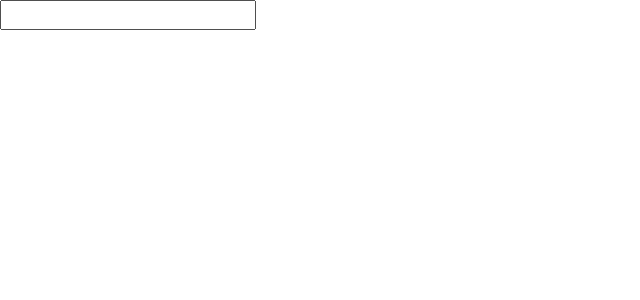
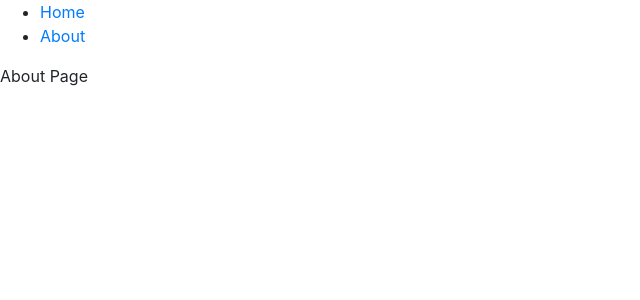
Before and after one commit to adriantelles/react-hook-example, a React (Create React App) app: page /about in a window 1280 px wide. Shown: the top 300 px of the page, without its empty margins (0-640 px from the left). Built offline with nearby package versions, Linux system fonts and the light colour scheme.

Commit message:
useContext step 1

```diff
--- a/package.json
+++ b/package.json
@@ -6,6 +6,7 @@
     "bootstrap": "^4.3.1",
     "react": "^16.10.2",
     "react-dom": "^16.10.2",
+    "react-router-dom": "^5.1.2",
     "react-scripts": "3.2.0"
   },
   "scripts": {
--- a/src/App.js
+++ b/src/App.js
@@ -1,53 +1,26 @@
-import React, { useReducer , useState } from 'react'
+import React from 'react'
+import { BrowserRouter as Router, Route, Link } from 'react-router-dom';
+import { Index }  from "./pages"
+import { About }  from "./pages/about"
 
-// const reducer = (state, action)=>{
-//   switch(action.type){
-//     case 'increment':
-//         return state + 1;
-//     case 'decrement':
-//         return state - 1;
-//     default:
-//         return state;
-//   }
-// }
+export default function AppRouter() {
+  return (
+    <Router>
+      <div>
+        <nav>
+          <ul>
+            <li>
+              <Link to="/">Home</Link>
+            </li>
+            <li>
+              <Link to="/about">About</Link>
+            </li>
+          </ul>
+        </nav>
 
-const reducer = (state, action)=>{
-  switch(action.type){
-    case 'add-todo':
-        return {...state ,todos:[...state.todos, {text: action.text, completed: false}]}
-    case 'toogle-todo':
-            return {todos: state.todos.map((t,index)=> index === action.index ? {...t, completed: !t.completed} : t)}
-    default:
-        return state;
-  }
-}
-const App = ()=>{
-
-  const [{todos}, dispatch] = useReducer(reducer, { todos: []})
-  const [text, setText] = useState();
-  return(
-    <div>
-      <div>
-          <form onSubmit = {e=>{
-            e.preventDefault();
-            dispatch({type: "add-todo", text})
-            setText("");
-          }}>
-            <input value = {text} onChange ={e=>setText(e.target.value)} />
-          </form>
-          {todos.map((t,idx)=>(
-            <div key = {t.text} onClick = {()=>dispatch({type:'toogle-todo',index:idx})} style = {{textDecoration: t.completed ? 'line-through' : ''}}>
-            {t.text}</div>
-          ))}
+        <Route path="/" exact component={Index}></Route>
+        <Route path="/about"  component={About}></Route>
       </div>
-
-      <div>
-        {/* <div>count: {count}</div>
-        <button onClick= {()=>dispatch({type:'increment'})}>increment</button>
-        <button onClick= {()=>dispatch({type:'decrement'})}>decrement</button> */}
-      </div>
-    </div>
+    </Router>
   )
 }
-
-export default App;
--- /dev/null
+++ b/src/pages/about.js
@@ -0,0 +1,9 @@
+import React from 'react'
+
+export const About = () => {
+    return (
+        <div>
+            About Page
+        </div>
+    )
+}
--- /dev/null
+++ b/src/pages/index.js
@@ -0,0 +1,9 @@
+import React from 'react'
+
+export const Index = () => {
+    return (
+        <div>
+            Home
+        </div>
+    )
+}
```
Also changed, not shown: src/useReducer_App.js (added, +55 -0 lines), 1 other file (tests, documents, lock files or other folders).
